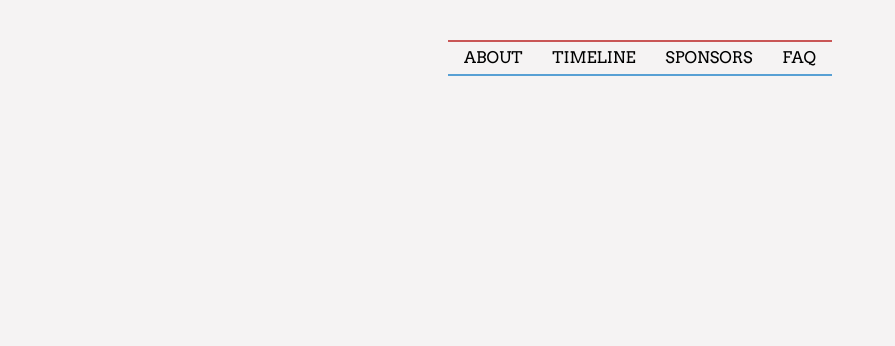
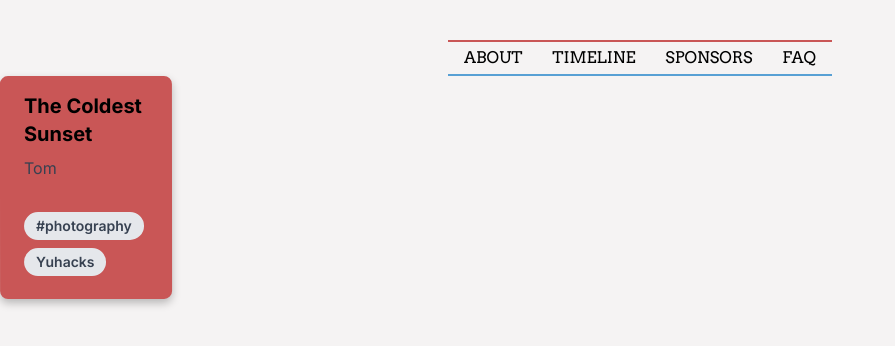
Before and after one commit to yu-hacks/yuHacks_client, a Next.js app: page / in a window 1280 px wide. Shown: the top 346 px of the page, without its empty margins (0-895 px from the left). Built offline with nearby package versions, Linux system fonts and the light colour scheme.

Commit message:
Initial commit

```diff
--- a/src/app/layout.tsx
+++ b/src/app/layout.tsx
@@ -1,6 +1,7 @@
 import Navbar from '@/components/common/Navbar.component'
+import HackerCard from '@/components/common/HackerCard.component'
+import { Inter } from 'next/font/google'
 import './globals.css'
-import { Inter } from 'next/font/google'
 
 const inter = Inter({ subsets: ['latin'] })
 
@@ -18,6 +19,7 @@ export default function RootLayout({
     <html lang="en">
       <body className={inter.className}>
       <Navbar/>
+      <HackerCard />
 
         {children}</body>
     </html>
--- /dev/null
+++ b/src/components/common/HackerCard.component.tsx
@@ -0,0 +1,33 @@
+import React, { FC, useState } from 'react'
+
+
+const HackerCard = () => {
+  const hackCardStyle = {
+    width: "172.447px",
+    height: "222.928px",
+    transform: "rotate(-0.047deg)",
+    borderRadius: "8px",
+    background: "#C95656",
+    boxShadow: "0px 4px 8px 0px rgba(0, 0, 0, 0.25)",
+  }
+
+  const [hackerName, setHackerName] = useState('Tom');
+  return (
+    <>
+      <div className="max-w-sm rounded overflow-hidden shadow-lg" style={hackCardStyle}>
+        <div className="px-6 py-4">
+          <div className="font-bold text-xl mb-2">The Coldest Sunset</div>
+          <p className="text-gray-700 text-base">
+            {hackerName}
+          </p>
+        </div>
+        <div className="px-6 pt-4 pb-2">
+          <span className="inline-block bg-gray-200 rounded-full px-3 py-1 text-sm font-semibold text-gray-700 mr-2 mb-2">#photography</span>
+          <span className="inline-block bg-gray-200 rounded-full px-3 py-1 text-sm font-semibold text-gray-700 mr-2 mb-2">Yuhacks</span>
+        </div>
+      </div>
+    </>
+  )
+}
+
+export default HackerCard
```
Also changed, not shown: 1 other file (tests, documents, lock files or other folders).
